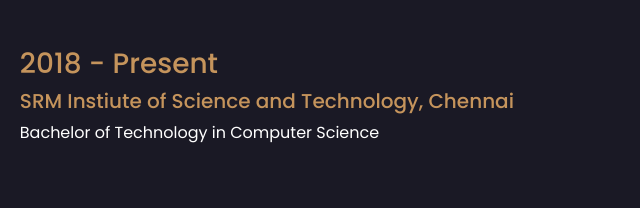
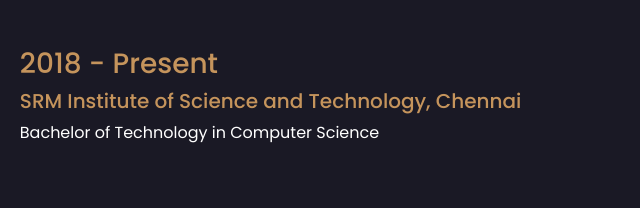
Before and after one commit to hrithikayadav/HrithikaYadav.github.io, a plain HTML site: page index.html in a window 1280 px wide. Shown: the part 1233-1441 px from the top of the page, 240-880 px from the left. Drawn offline with nearby package versions, Linux system fonts and the light colour scheme; a script that the page names is missing.

Commit message:
Update index.html

```diff
--- a/index.html
+++ b/index.html
@@ -113,7 +113,7 @@
                         <li>
                             <div>
                                 <h3>2018 - Present</h3>
-                                <h5>SRM Instiute of Science and Technology, Chennai</h5>
+                                <h5>SRM Institute of Science and Technology, Chennai</h5>
                                 <p>Bachelor of Technology in Computer Science</p>
                                 <!-- <p>Lorem ipsum dolor sit, amet consectetur adipisicing elit. Vitae, distinctio. Mollitia reprehenderit veritatis officia perferendis dicta obcaecati sapiente, rem quia?</p> -->
                             </div>
```
